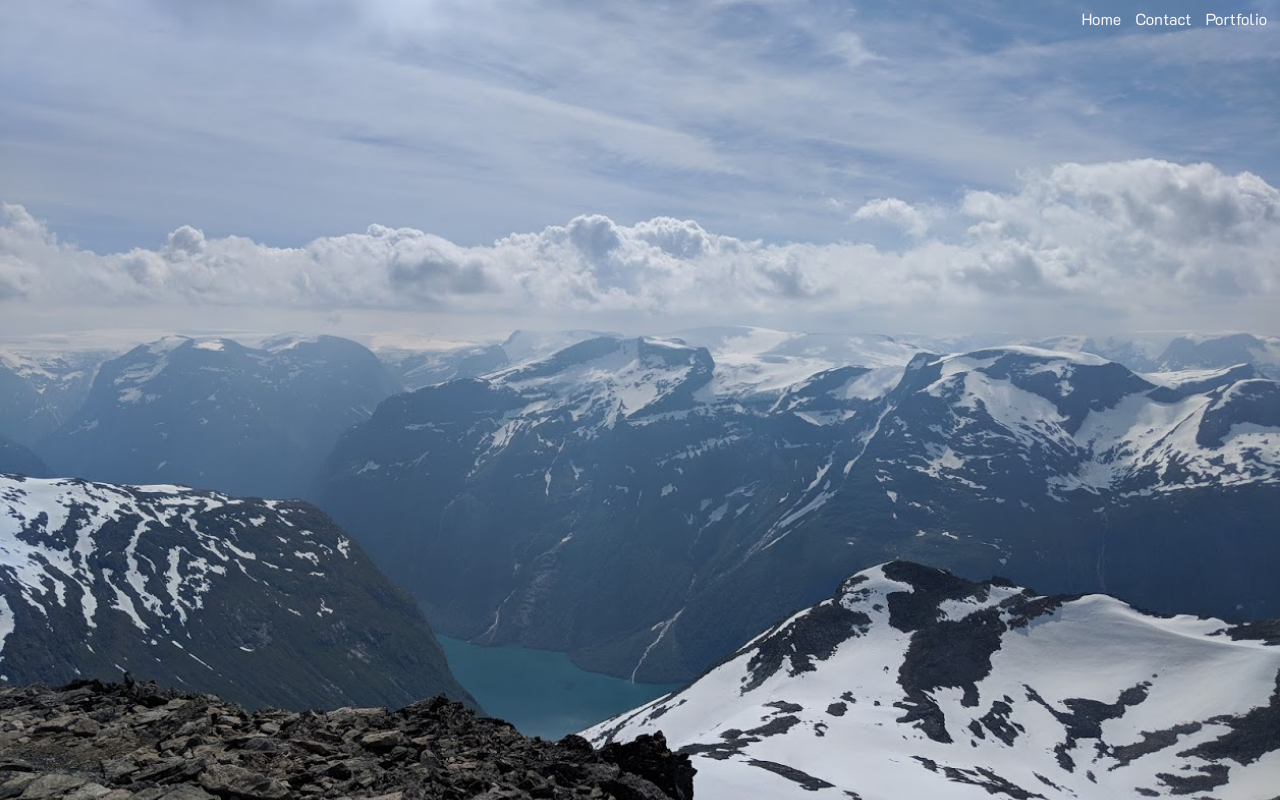
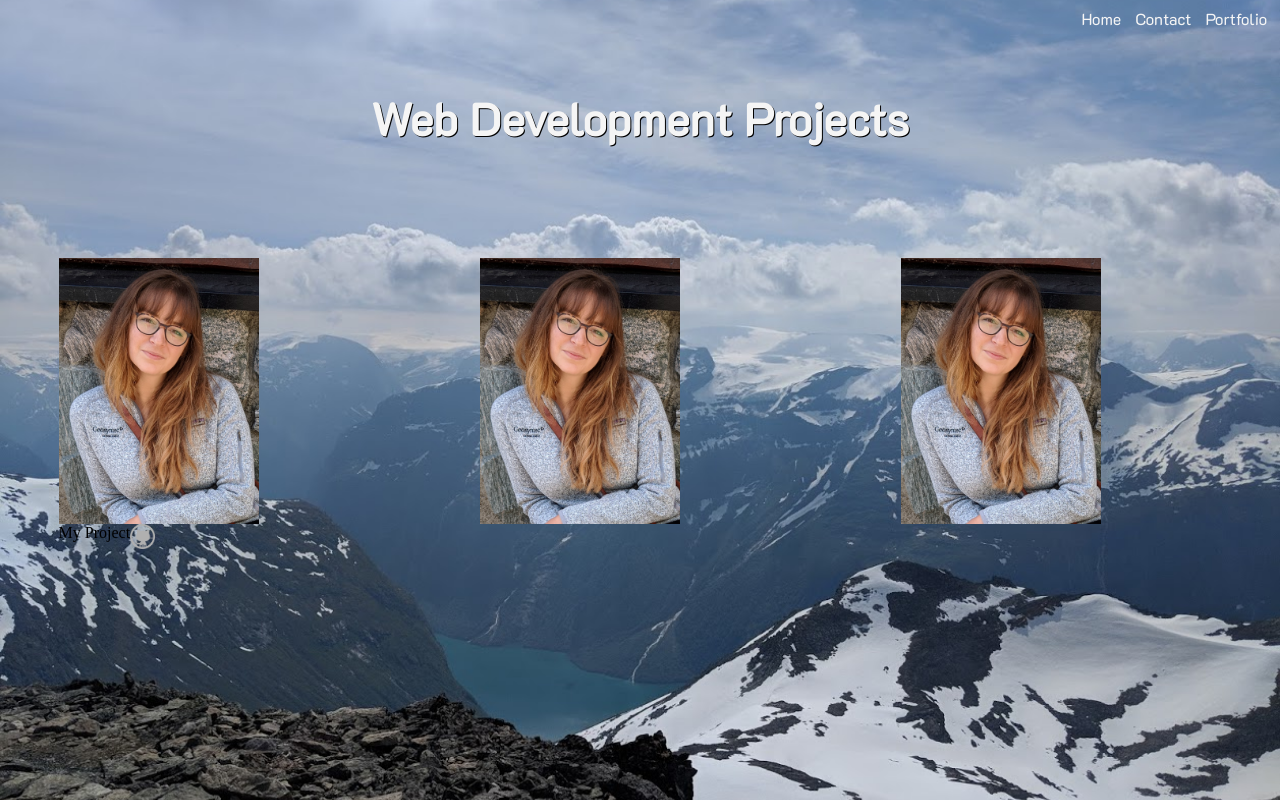
Before and after one commit to buelowek1225/HTML_CSS_Portfolio, a plain HTML site: page portfolio.html in a window 1280 px wide. Drawn offline with Linux system fonts and the light colour scheme.

Commit message:
restructuring porfolio/css

```diff
--- a/css/style.css
+++ b/css/style.css
@@ -127,3 +127,52 @@ h3 {
   justify-content: flex-end;
   margin-right: 29%;
 }
+
+/* portfolio page */
+
+.projectDiv {
+  /* display: flex; */
+  /* margin: 20%; */
+  position: absolute;
+  margin-left: 20%;
+  margin-right: 20%;
+  margin-top: 5%;
+  margin-bottom: 10%;
+  background-color: rgba(225, 225, 225, 0.4);
+  padding: 3%;
+  border-radius: 4%;
+  font-weight: bold;
+  color: #2b344a;
+  font-family: 'K2D', sans-serif;
+  font-size: 14px;
+
+}
+
+.column {
+  /* width: 25%;
+  float: left;
+  margin: 4%; */
+  display: flex;
+  flex-direction: column;
+}
+
+.row {
+  display: flex;
+  flex-direction: row;
+}
+
+.row-item {
+  flex: 1;
+  margin: 4%
+}
+
+.refImage {
+  width: 200px;
+  /* border-radius: 4%; */
+  /* position: relative; */
+}
+
+.gitLink {
+  position: absolute;
+  width: 25px;
+}
--- a/portfolio.html
+++ b/portfolio.html
@@ -14,5 +14,36 @@
     <li><a href="contact.html">Contact</a></li>
     <li><a class ="active" href="portfolio.html">Portfolio</a></li>
   </ul>
+  <div class="title-info">
+    <h1>Web Development Projects</h1>
+  </div>
+  <!-- <div class="projectDiv"> -->
+  <div>
+    <div class="row">
+      <div class="row-item column">
+        <img src="images/LinkedIn-Image.jpg" alt="attemp1" class="refImage">
+        <div>
+          My Project <img src="images/graygithub.png" alt="githublink" class="gitLink">
+        </div>
+      </div>
+      <div class="row-item column">
+          <img src="images/LinkedIn-Image.jpg" alt="attemp1" class="refImage">
+      </div>
+      <div class="row-item column">
+        <img src="images/LinkedIn-Image.jpg" alt="attemp1" class="refImage">
+      </div>
+    </div>
+    <!-- <div class="row2">
+      <div class="column">
+        <img src="images/LinkedIn-Image.jpg" alt="attemp1" class="refImage">
+      </div>
+      <div class="column">
+          <img src="images/LinkedIn-Image.jpg" alt="attemp1" class="refImage">
+      </div>
+      <div class="column">
+        <img src="images/LinkedIn-Image.jpg" alt="attemp1" class="refImage">
+      </div>
+    </div> -->
+  </div>
 </body>
 </html>
```
Also changed, not shown: images/GitHub.png (added), images/graygithub.png (added).
